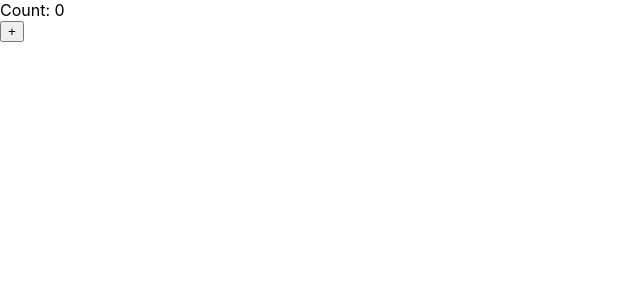
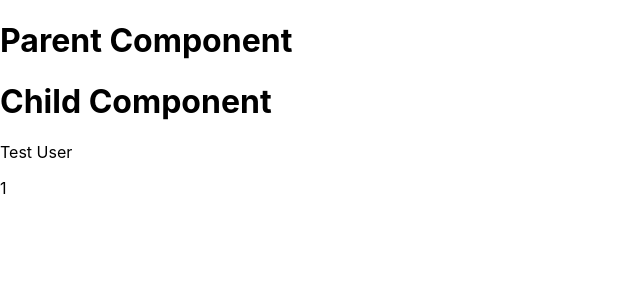
Before and after one commit to utsav-sejpal/react-app, a React (Create React App) app: page / in a window 1280 px wide. Shown: the top 300 px of the page, without its empty margins (0-640 px from the left). Built offline with nearby package versions, Linux system fonts and the light colour scheme.

Commit message:
added props validation (validation of keys of object)

```diff
--- a/src/App.js
+++ b/src/App.js
@@ -14,9 +14,9 @@ function App() {
       {/* <TestComponent /> */}
       {/* <ClassComponent /> */}
       {/* <SchoolComponent /> */}
-      {/* <ParentComponent /> */}
+      <ParentComponent />
       {/* <EventComponent /> */}
-      <StateHookComponent />
+      {/* <StateHookComponent /> */}
     </>
   );
 }
--- a/src/components/practice/props/props_validation/ChildComponent.js
+++ b/src/components/practice/props/props_validation/ChildComponent.js
@@ -2,6 +2,7 @@ import React from 'react'
 import PropTypes from 'prop-types'
 
 export default function ChildComponent(props) {
+    console.log(props.components);
     return (
         <div>
             <h1>Child Component</h1>
@@ -14,5 +15,9 @@ export default function ChildComponent(props) {
 ChildComponent.propTypes = {
     name: PropTypes.string.isRequired,
     count: PropTypes.number,
+    components: PropTypes.shape({
+        ram: PropTypes.number,
+        cpu: PropTypes.string
+    })
     // size: PropTypes.oneOf(['small', 'medium', 'large'])
 }
--- a/src/components/practice/props/props_validation/ParentComponent.js
+++ b/src/components/practice/props/props_validation/ParentComponent.js
@@ -2,10 +2,14 @@ import React from 'react'
 import ChildComponent from './ChildComponent'
 
 export default function ParentComponent() {
+    const components = {
+        ram: 512,
+        cpu: 'i5 4th Gen'
+    }
     return (
         <div>
             <h1>Parent Component</h1>
-            <ChildComponent name="Test User" count={1} size='' />
+            <ChildComponent name="Test User" count={1} size='' components={components}/>
         </div>
     )
 }
```
